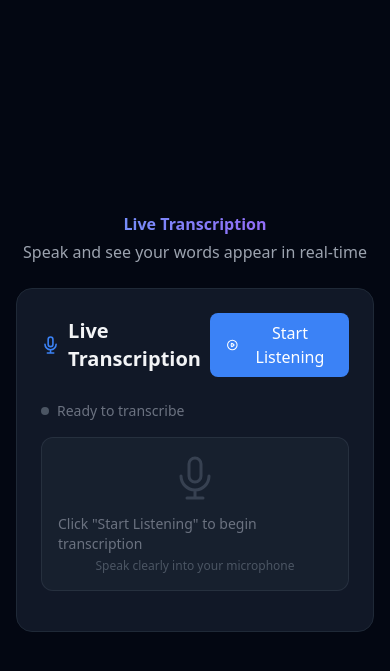
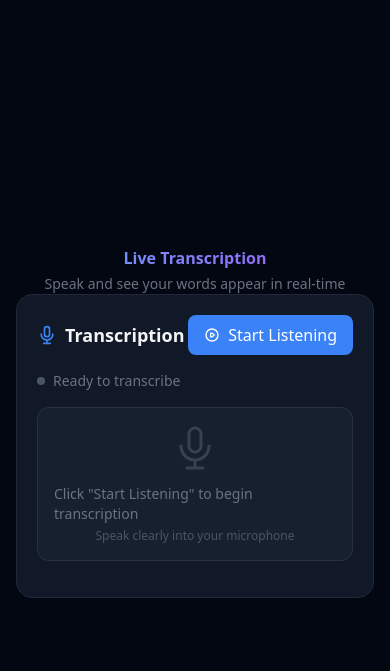
Before and after one commit to sojohnnysaid/ai-assistant-by-sogos, a Flask app: page / in a window 390 px wide. Shown: the top 671 px of the page. Run offline with Flask 3, Linux system fonts and the light colour scheme; some libraries are stand-ins or nearby versions.

Commit message:
Make UI more compact and focused
- Reduced max-width from 3xl to xl (36rem/576px)
- Decreased padding throughout (p-5/p-6 instead of p-6/p-8)
- Reduced header sizes (text-2xl/3xl instead of 3xl/4xl)
- Made section header smaller with responsive text
- Reduced transcription container height to 250px
- Smaller margins between elements
- More subtle text sizing

The app now has a much more focused, compact appearance that
better suits a single-purpose transcription tool.

🤖 Generated with [Claude Code](https://claude.ai/code)

Co-Authored-By: Claude <noreply@anthropic.com>

```diff
--- a/templates/index.html
+++ b/templates/index.html
@@ -65,25 +65,26 @@
     <div id="toastContainer" class="fixed top-4 right-4 z-50 space-y-2"></div>
 
     <!-- Main Container -->
-    <div class="container mx-auto px-4 py-6 md:py-8 max-w-3xl relative z-10">
+    <div class="container mx-auto px-4 py-6 md:py-8 max-w-xl relative z-10">
         <!-- Header -->
-        <header class="text-center mb-6">
-            <h1 class="text-3xl md:text-4xl font-bold bg-gradient-to-r from-blue-400 to-purple-500 bg-clip-text text-transparent mb-1">
+        <header class="text-center mb-5">
+            <h1 class="text-2xl md:text-3xl font-bold bg-gradient-to-r from-blue-400 to-purple-500 bg-clip-text text-transparent">
                 Live Transcription
             </h1>
-            <p class="text-gray-400 text-base">Speak and see your words appear in real-time</p>
+            <p class="text-gray-500 text-sm mt-1">Speak and see your words appear in real-time</p>
         </header>
 
         <!-- Transcription Section -->
-        <section class="bg-gray-900 rounded-2xl p-6 md:p-8 border border-gray-800 hover:border-gray-700 transition-colors">
-            <div class="flex justify-between items-center mb-6">
-                <h2 class="text-xl font-semibold flex items-center gap-2">
-                    <svg class="w-6 h-6 text-blue-500" fill="none" stroke="currentColor" viewBox="0 0 24 24">
+        <section class="bg-gray-900 rounded-2xl p-5 md:p-6 border border-gray-800 hover:border-gray-700 transition-colors">
+            <div class="flex justify-between items-center mb-4">
+                <h2 class="text-lg font-semibold flex items-center gap-2">
+                    <svg class="w-5 h-5 text-blue-500" fill="none" stroke="currentColor" viewBox="0 0 24 24">
                         <path stroke-linecap="round" stroke-linejoin="round" stroke-width="2"
                               d="M19 11a7 7 0 01-7 7m0 0a7 7 0 01-7-7m7 7v4m0 0H8m4 0h4m-4-8a3 3 0 01-3-3V5a3 3 0 116 0v6a3 3 0 01-3 3z">
                         </path>
                     </svg>
-                    Live Transcription
+                    <span class="hidden sm:inline">Live Transcription</span>
+                    <span class="sm:hidden">Transcription</span>
                 </h2>
                 <button id="startTranscriptionBtn"
                         class="px-4 py-2 rounded-lg font-medium transition-all duration-200 flex items-center gap-2
@@ -114,7 +115,7 @@
 
             <!-- Transcription Display -->
             <div id="transcriptionContainer"
-                 class="relative bg-gray-800/50 rounded-xl p-4 md:p-6 h-[300px] overflow-y-auto border border-gray-700/50">
+                 class="relative bg-gray-800/50 rounded-xl p-4 h-[250px] overflow-y-auto border border-gray-700/50">
                 <!-- Empty State -->
                 <div id="transcriptionEmpty" class="flex flex-col items-center justify-center h-full">
                     <svg class="w-12 h-12 text-gray-700 mb-3" fill="none" stroke="currentColor" viewBox="0 0 24 24">
```
